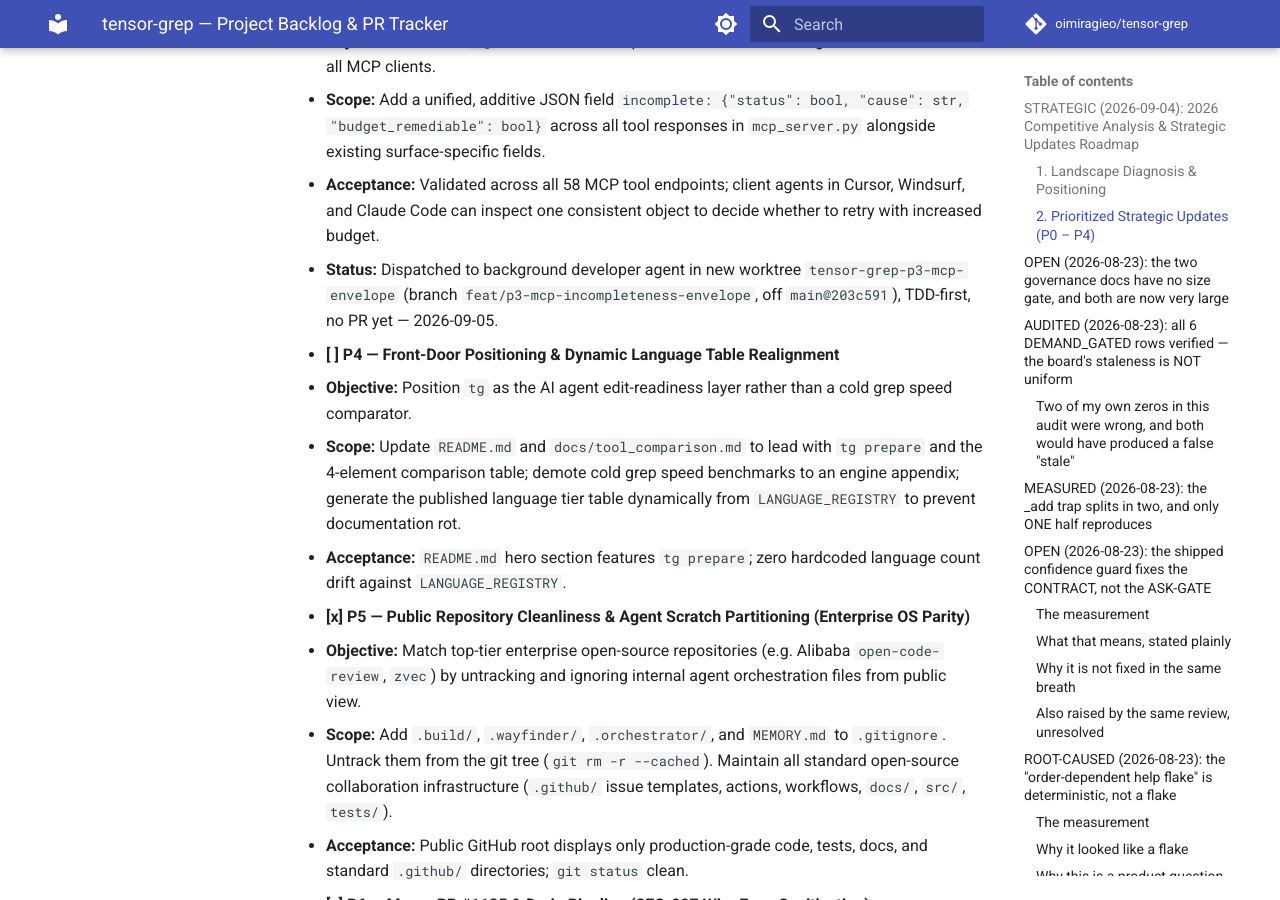
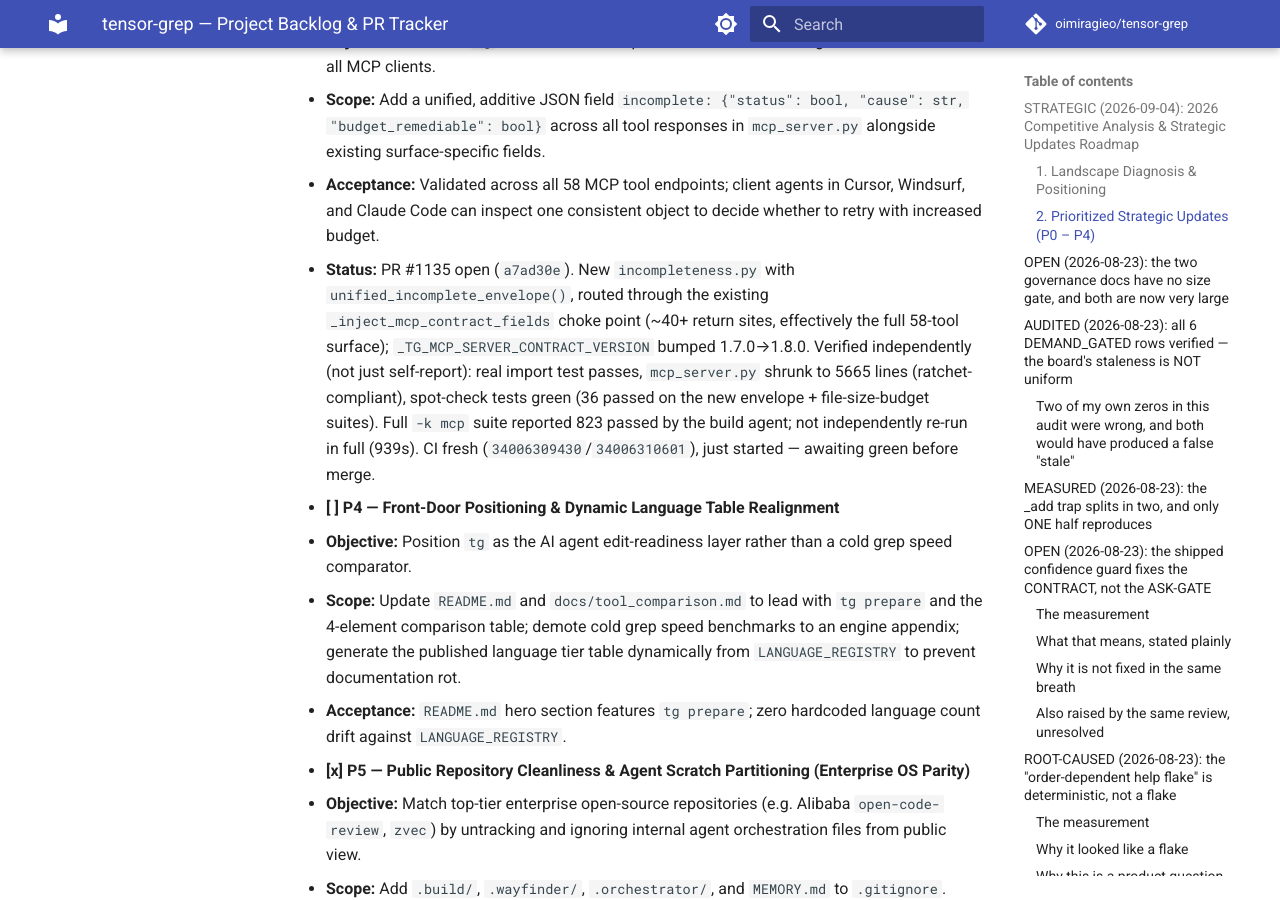
Before and after one commit to oimiragieo/tensor-grep, an MkDocs documentation site: the page built from docs/BACKLOG.md, in a window 1280 px wide and 900 px high, scrolled down 4409 px. Built offline with MkDocs 1.6.1 and Material for MkDocs 9.7.7, drawn with Linux system fonts in a browser that asks for light colours; comment, search, counter and statistics services are not loaded; some of the changed text lies outside the part shown.

Commit message:
docs(backlog): P3 MCP incompleteness envelope shipped as PR #1135
Independently verified the background agent's self-report: real import
test, ratchet-compliant line count, spot-checked new envelope tests (36
passed). Full mcp-tagged suite (823 passed) taken from the agent's report,
not independently re-run in full due to its 15min runtime.

Co-Authored-By: Claude Sonnet 5 <noreply@anthropic.com>
Claude-Session: https://claude.ai/code/session_01FQEmq7dWnf223dBYKSnz4d

```diff
--- a/docs/BACKLOG.md
+++ b/docs/BACKLOG.md
@@ -112,7 +112,7 @@ Competitive landscape audit against mid-2026 codebase intelligence and agent con
   - **Objective:** Establish `tg`'s fail-closed incompleteness contract as the gold standard across all MCP clients.
   - **Scope:** Add a unified, additive JSON field `incomplete: {"status": bool, "cause": str, "budget_remediable": bool}` across all tool responses in `mcp_server.py` alongside existing surface-specific fields.
   - **Acceptance:** Validated across all 58 MCP tool endpoints; client agents in Cursor, Windsurf, and Claude Code can inspect one consistent object to decide whether to retry with increased budget.
-  - **Status:** Dispatched to background developer agent in new worktree `tensor-grep-p3-mcp-envelope` (branch `feat/p3-mcp-incompleteness-envelope`, off `main@203c591`), TDD-first, no PR yet — 2026-09-05.
+  - **Status:** PR #1135 open (`a7ad30e`). New `incompleteness.py` with `unified_incomplete_envelope()`, routed through the existing `_inject_mcp_contract_fields` choke point (~40+ return sites, effectively the full 58-tool surface); `_TG_MCP_SERVER_CONTRACT_VERSION` bumped 1.7.0→1.8.0. Verified independently (not just self-report): real import test passes, `mcp_server.py` shrunk to 5665 lines (ratchet-compliant), spot-check tests green (36 passed on the new envelope + file-size-budget suites). Full `-k mcp` suite reported 823 passed by the build agent; not independently re-run in full (939s). CI fresh (`34006309430`/`34006310601`), just started — awaiting green before merge.
 
 - **[ ] P4 — Front-Door Positioning & Dynamic Language Table Realignment**
   - **Objective:** Position `tg` as the AI agent edit-readiness layer rather than a cold grep speed comparator.
```
